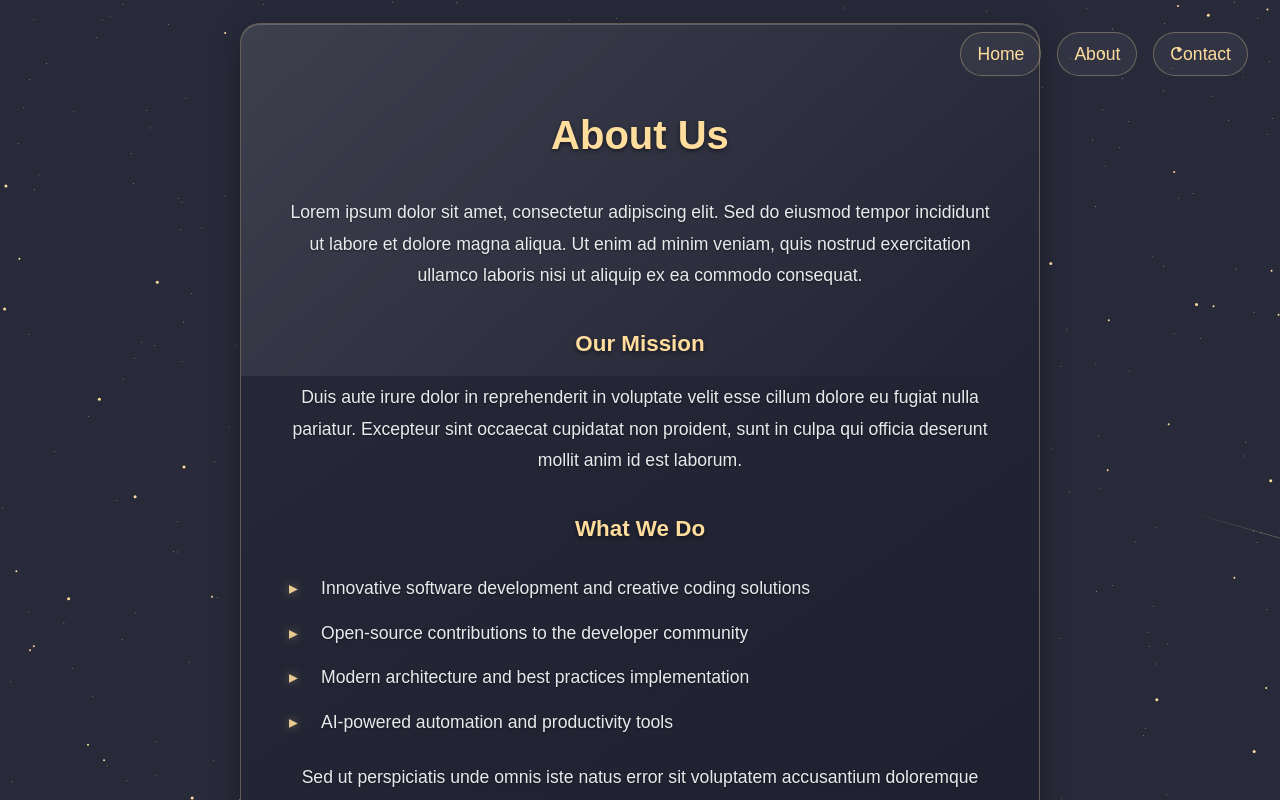
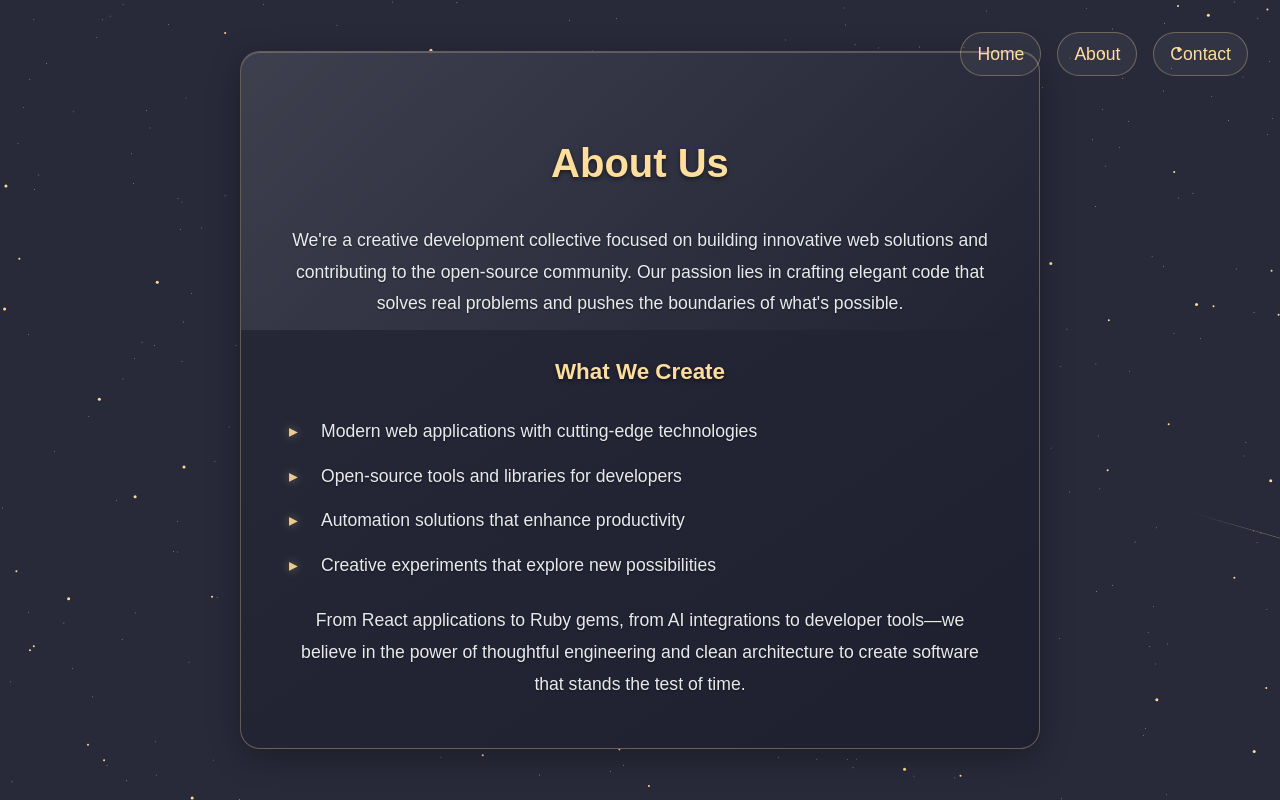
Before and after one commit to TwilightCoders/twilightcoders.github.io, a React (Vite) app: page /about in a window 1280 px wide. Built offline with nearby package versions, Linux system fonts and the light colour scheme.

Commit message:
Improve About and Contact page content
Updated with more professional, concise content that better reflects
the development collective's mission and services. Removed placeholder
lorem ipsum text.

```diff
--- a/src/pages/About.jsx
+++ b/src/pages/About.jsx
@@ -5,34 +5,25 @@ const About = () => {
   return (
     <PageTransition>
       <div className="content-overlay">
-        <h1 className="logo" data-text="TWILIGHT CODERS">TWILIGHT CODERS</h1>
-
         <PageCard title="About Us">
           <p>
-            Lorem ipsum dolor sit amet, consectetur adipiscing elit. Sed do eiusmod tempor
-            incididunt ut labore et dolore magna aliqua. Ut enim ad minim veniam, quis nostrud
-            exercitation ullamco laboris nisi ut aliquip ex ea commodo consequat.
+            We're a creative development collective focused on building innovative web solutions
+            and contributing to the open-source community. Our passion lies in crafting elegant
+            code that solves real problems and pushes the boundaries of what's possible.
           </p>
 
-          <h3>Our Mission</h3>
-          <p>
-            Duis aute irure dolor in reprehenderit in voluptate velit esse cillum dolore eu
-            fugiat nulla pariatur. Excepteur sint occaecat cupidatat non proident, sunt in
-            culpa qui officia deserunt mollit anim id est laborum.
-          </p>
-
-          <h3>What We Do</h3>
+          <h3>What We Create</h3>
           <ul>
-            <li>Innovative software development and creative coding solutions</li>
-            <li>Open-source contributions to the developer community</li>
-            <li>Modern architecture and best practices implementation</li>
-            <li>AI-powered automation and productivity tools</li>
+            <li>Modern web applications with cutting-edge technologies</li>
+            <li>Open-source tools and libraries for developers</li>
+            <li>Automation solutions that enhance productivity</li>
+            <li>Creative experiments that explore new possibilities</li>
           </ul>
 
           <p>
-            Sed ut perspiciatis unde omnis iste natus error sit voluptatem accusantium doloremque
-            laudantium, totam rem aperiam, eaque ipsa quae ab illo inventore veritatis et quasi
-            architecto beatae vitae dicta sunt explicabo.
+            From React applications to Ruby gems, from AI integrations to developer tools—we
+            believe in the power of thoughtful engineering and clean architecture to create
+            software that stands the test of time.
           </p>
         </PageCard>
       </div>
--- a/src/pages/Contact.jsx
+++ b/src/pages/Contact.jsx
@@ -5,41 +5,33 @@ const Contact = () => {
   return (
     <PageTransition>
       <div className="content-overlay">
-        <h1 className="logo" data-text="TWILIGHT CODERS">TWILIGHT CODERS</h1>
-
         <PageCard title="Get In Touch">
           <p>
-            Lorem ipsum dolor sit amet, consectetur adipiscing elit. Sed do eiusmod tempor
-            incididunt ut labore et dolore magna aliqua. Ut enim ad minim veniam, quis nostrud
-            exercitation ullamco laboris nisi ut aliquip ex ea commodo consequat.
+            Interested in collaborating, have questions about our projects, or want to discuss
+            a development opportunity? We'd love to hear from you.
           </p>
 
-          <h3>Ways to Reach Us</h3>
-          <p>
-            Duis aute irure dolor in reprehenderit in voluptate velit esse cillum dolore eu
-            fugiat nulla pariatur. Excepteur sint occaecat cupidatat non proident, sunt in
-            culpa qui officia deserunt mollit anim id est laborum.
-          </p>
+          <h3>Connect With Us</h3>
+          <div className="contact-links">
+            <a href="https://github.com/TwilightCoders" className="contact-link" target="_blank" rel="noopener noreferrer">
+              GitHub
+            </a>
+            <a href="mailto:hello@twilightcoders.dev" className="contact-link">
+              Email
+            </a>
+          </div>
 
-          <h3>Collaboration Opportunities</h3>
+          <h3>What We're Looking For</h3>
           <ul>
-            <li>Open source project contributions and partnerships</li>
-            <li>Technical consulting and development services</li>
-            <li>Speaking engagements and workshop opportunities</li>
-            <li>Community building and developer relations</li>
+            <li>Open source collaborations and community contributions</li>
+            <li>Interesting technical challenges and innovative projects</li>
+            <li>Opportunities to share knowledge and learn from others</li>
+            <li>Creative partnerships that push the boundaries of development</li>
           </ul>
 
           <p>
-            Nemo enim ipsam voluptatem quia voluptas sit aspernatur aut odit aut fugit, sed quia
-            consequuntur magni dolores eos qui ratione voluptatem sequi nesciunt. Neque porro
-            quisquam est, qui dolorem ipsum quia dolor sit amet, consectetur, adipisci velit.
-          </p>
-
-          <h3>Response Time</h3>
-          <p>
-            At vero eos et accusamus et iusto odio dignissimos ducimus qui blanditiis praesentium
-            voluptatum deleniti atque corrupti quos dolores et quas molestias excepturi sint
-            occaecati cupiditate non provident.
+            Whether you're looking to contribute to our projects, need technical expertise,
+            or just want to chat about code—drop us a line. We aim to respond within 24-48 hours.
           </p>
         </PageCard>
       </div>
```
